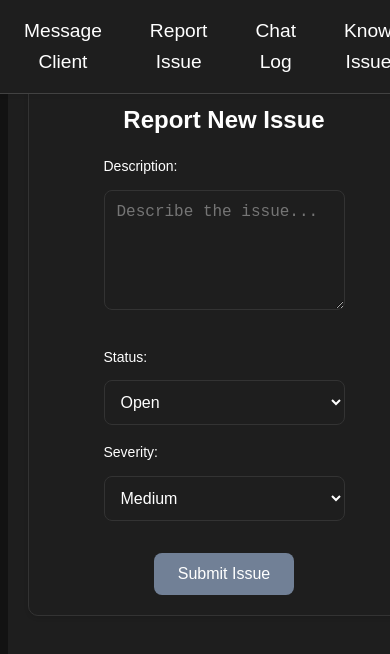
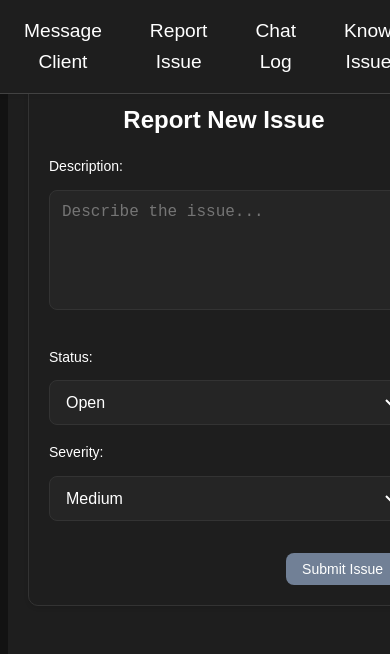
Before and after one commit to technoir7/dev-log-app, a React (Vite) app: page /report-issue in a window 390 px wide. Shown: the top 654 px of the page. Built offline with nearby package versions, Linux system fonts and the light colour scheme; no server answers.

Commit message:
You can now check the Report Issue page - the form elements should expand to fill the available width on larger screens while maintaining a reasonable layout on mobile devices.

```diff
--- a/src/App.css
+++ b/src/App.css
@@ -153,12 +153,13 @@ body {
 
 textarea.issue-input,
 select.issue-input,
-input.issue-input {
+input.issue-input,
+.issue-input {
   width: 100%;
   padding: 0.75rem;
   border: 1px solid #333;
   border-radius: 0.5rem;
-  background-color: #1e1e1e;
+  background-color: #252525;
   color: #ffffff;
   font-size: 1rem;
   transition: border-color 0.3s ease;
@@ -171,7 +172,8 @@ textarea.issue-input {
 
 textarea.issue-input:focus,
 select.issue-input:focus,
-input.issue-input:focus {
+input.issue-input:focus,
+.issue-input:focus {
   outline: none;
   border-color: #9ad3bb;
 }
--- /dev/null
+++ b/src/components/KnownIssuesInput.css
@@ -0,0 +1,105 @@
+/* KnownIssuesInput.css */
+.known-issues-input {
+  display: flex;
+  flex-direction: column;
+  width: 100%;
+  max-width: 1200px;
+  padding: 1.25rem;
+  margin: 1rem auto;
+  border-radius: 0.625rem;
+  background-color: #1e1e1e;
+  border: 1px solid #333;
+  box-shadow: 0 2px 4px rgba(0, 0, 0, 0.1);
+}
+
+.issue-form {
+  display: flex;
+  flex-direction: column;
+  width: 100%;
+  max-width: 100%;
+}
+
+.form-group {
+  margin-bottom: 1.5rem;
+  width: 100%;
+}
+
+.form-group label {
+  display: block;
+  margin-bottom: 0.5rem;
+  font-weight: 500;
+  color: #ffffff;
+  text-align: left;
+}
+
+.issue-input {
+  width: 100%;
+  max-width: 100%;
+  padding: 0.75rem;
+  border: 1px solid #333;
+  border-radius: 0.5rem;
+  background-color: #252525;
+  color: #ffffff;
+  font-size: 1rem;
+  transition: border-color 0.3s ease;
+  box-sizing: border-box;
+}
+
+textarea.issue-input {
+  min-height: 150px;
+  resize: vertical;
+}
+
+.issue-input:focus {
+  outline: none;
+  border-color: #9ad3bb;
+}
+
+.submit-button {
+  margin-top: 1.5rem;
+  padding: 0.75rem 2rem;
+  background-color: #718096;
+  color: white;
+  border: none;
+  border-radius: 0.5rem;
+  font-weight: 500;
+  font-size: 1rem;
+  cursor: pointer;
+  transition: background-color 0.3s ease;
+  align-self: flex-end;
+  width: auto;
+}
+
+.submit-button:hover {
+  background-color: #4a5568;
+}
+
+h2 {
+  color: #ffffff;
+  margin-bottom: 1.5rem;
+  text-align: center;
+}
+
+/* Responsive adjustments */
+@media (max-width: 768px) {
+  .known-issues-input {
+    padding: 1rem;
+  }
+
+  .form-group {
+    margin-bottom: 1rem;
+  }
+
+  .issue-input {
+    padding: 0.5rem;
+  }
+
+  textarea.issue-input {
+    min-height: 120px;
+  }
+
+  .submit-button {
+    padding: 0.5rem 1rem;
+    font-size: 0.875rem;
+  }
+}
--- a/src/components/KnownIssuesInput.tsx
+++ b/src/components/KnownIssuesInput.tsx
@@ -1,6 +1,7 @@
 import React, { useState } from 'react';
 import { supabase } from '../lib/supabase';
 import { useNavigate } from 'react-router-dom';
+import './KnownIssuesInput.css';
 
 function KnownIssuesInput() {
   const [description, setDescription] = useState('');
```
